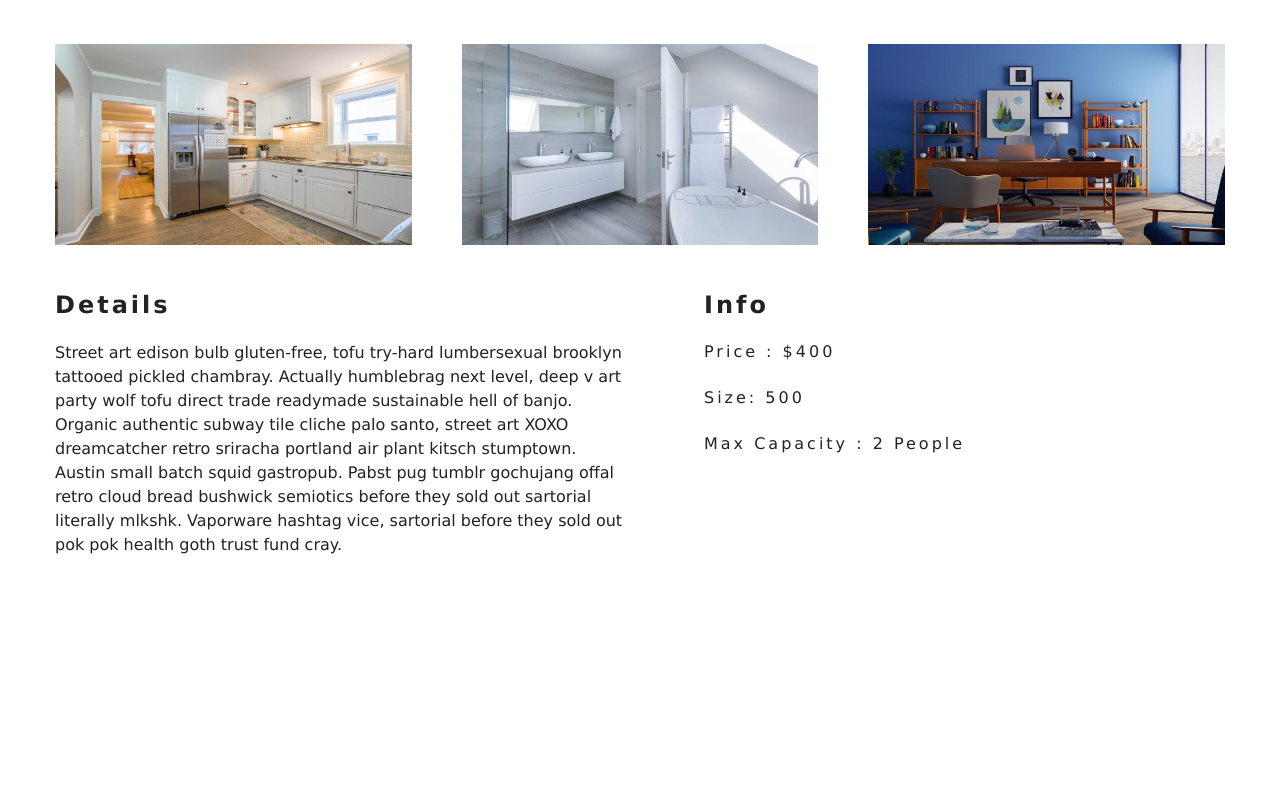
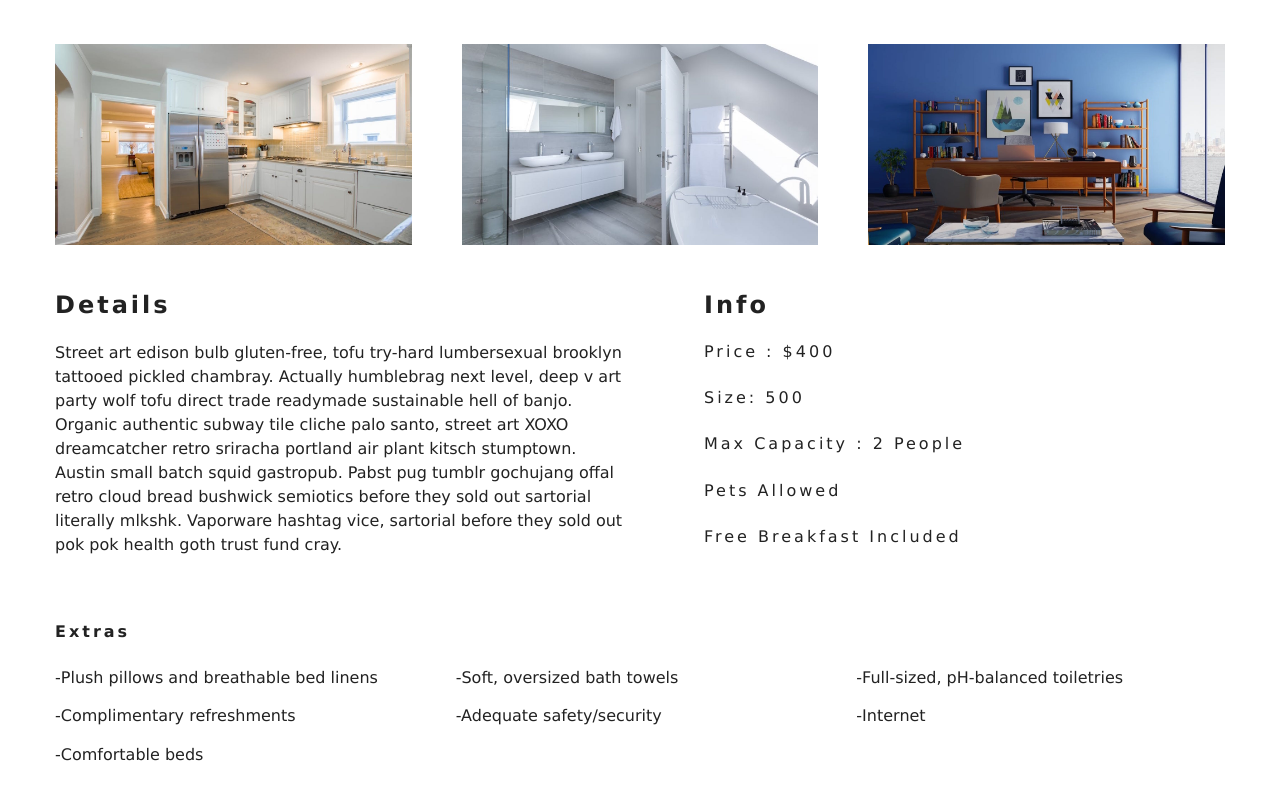
Before and after one commit to wbonneville/resort, a React (Create React App) app: page /rooms/double-deluxe in a window 1280 px wide. Shown: the part 582-1382 px from the top of the page. Before the commit the page ends 1187 px from the top, so only its background shows below. Built offline with nearby package versions, Linux system fonts and the light colour scheme; the HTML template or start-up script is replaced by a standard one.

Commit message:
Add extras

```diff
--- a/src/pages/SingleRoom.js
+++ b/src/pages/SingleRoom.js
@@ -74,8 +74,18 @@ export default class SingleRoom extends Component {
                 max capacity :{' '}
                 {capacity > 1 ? `${capacity} people` : `${capacity} person `}
               </h6>
+              <h6>{pets ? 'pets allowed' : 'no pets allowed'}</h6>
+              <h6>{breakfast && 'free breakfast included'}</h6>
             </article>
           </div>
+        </section>
+        <section className="room-extras">
+          <h6>extras</h6>
+          <ul className="extras">
+            {extras.map((item, index) => {
+              return <li key={index}>-{item}</li>;
+            })}
+          </ul>
         </section>
       </>
     );
```
